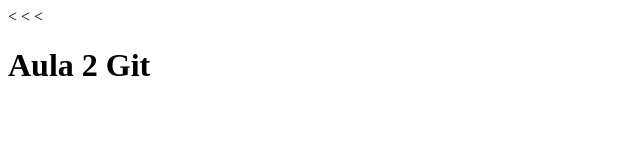
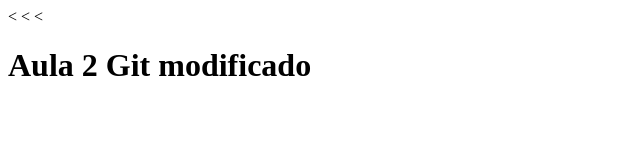
Before and after one commit to filipessbr/curso-git, a plain HTML site: page index.html in a window 1280 px wide. Shown: the whole page, without its empty margins (0-640 px from the left). Drawn offline with Linux system fonts and the light colour scheme.

Commit message:
Index modificado

```diff
--- a/index.html
+++ b/index.html
@@ -4,6 +4,6 @@
      <title>`substitute(Filename('', 'Page Title'), '^.', '\u&', '')`</title>
  </head>
  <<body>
-     <h1>Aula 2 Git</h1>
+     <h1>Aula 2 Git modificado</h1>
  </body>
 </html>
```
